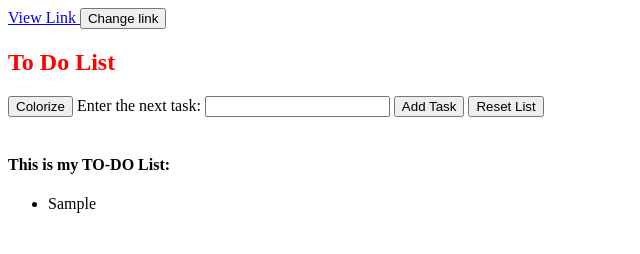
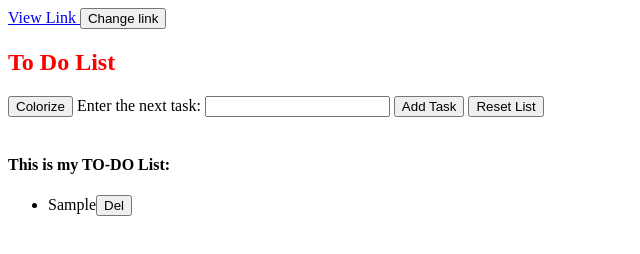
Before and after one commit to bayanifarzam/simple-to-do-list, a plain HTML site: page index.html in a window 1280 px wide. Both pictures are taken after typing "Sample" into the empty fields and a click on the button "Add Task". Shown: the full height of the page, 0-640 px from the left. Drawn offline with Linux system fonts and the light colour scheme.

Commit message:
structure changed

```diff
--- a/index.html
+++ b/index.html
@@ -44,10 +44,6 @@
 
     <script src="jQuery.min.js"></script>
     <script src="script.js"></script>
-    <script>
-            function removeTask(id){
-            $('#'+id).remove();
-             }
-    </script>
+
 </body>
 </html>
--- a/script.js
+++ b/script.js
@@ -20,12 +20,10 @@ $(function(){
 
 
 
-var count=0;
-
+var dynamicId = 0;
 
 
     $('#add').on('click',function(){
-
         if($('#task').val() == ""){
             $('#task').css({
                 'border-color':'red',
@@ -33,9 +31,10 @@ var count=0;
                 'color':'white'
             });
         }else{
-            count++;
+            dynamicId = dynamicId +1;
+
             var donga = $('#task').val();
-            $('#myList').append("<li id="+count+" onclick='removeTask("+count+")' >"+donga+"</li>");
+            $('#myList').append("<li id='"+dynamicId+"' >"+donga+"<button onclick='removeFun("+dynamicId+")'>Del</button></li>");
 
             $('#task').val("");
         }
@@ -53,9 +52,9 @@ var count=0;
         if($('#task').val() == ""){
             alert('please enter some task')
         }else{
-            count++;
+            dynamicId = dynamicId +1;
             var donga = $('#task').val();
-            $('#myList').append("<li id="+count+" onclick='removeTask("+count+")' >"+donga+"</li>");
+            $('#myList').append("<li id='"+dynamicId+"' >"+donga+"<button onclick='removeFun("+dynamicId+")'>Del</button></li>");
 
             $('#task').val("");
         }
@@ -99,6 +98,10 @@ var count=0;
 
 
 
+}); //Ends jQuery
 
 
-}); //Ends jQuery
+   var removeFun = function(id){
+    $('#'+id).fadeOut('slow');
+
+   }
```
